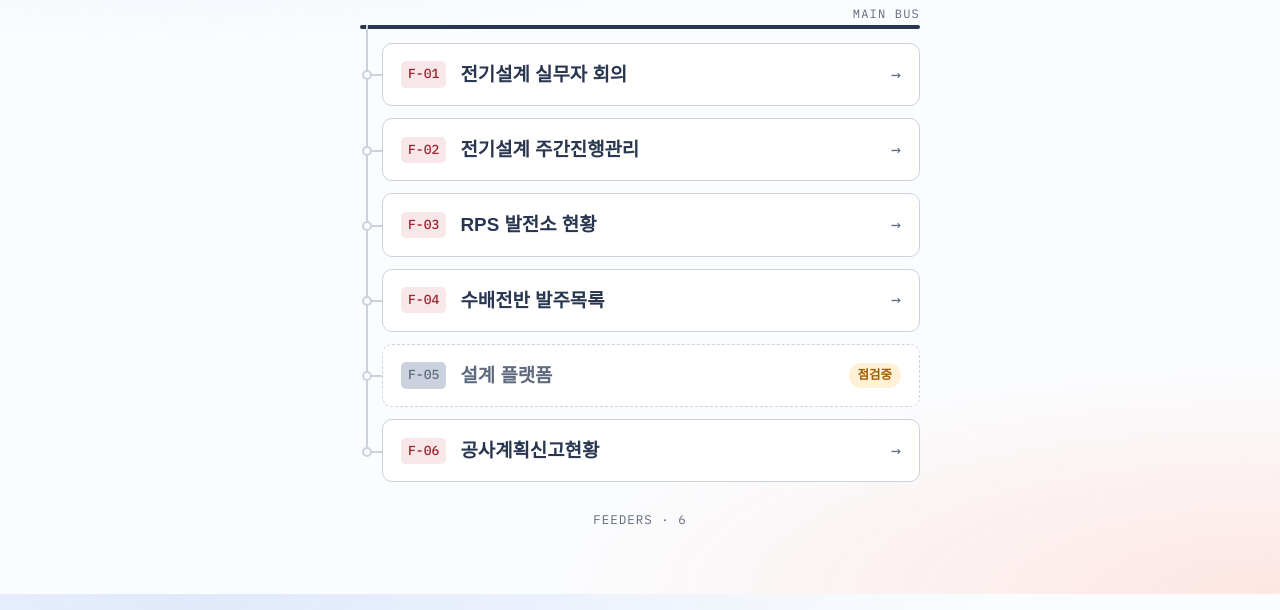
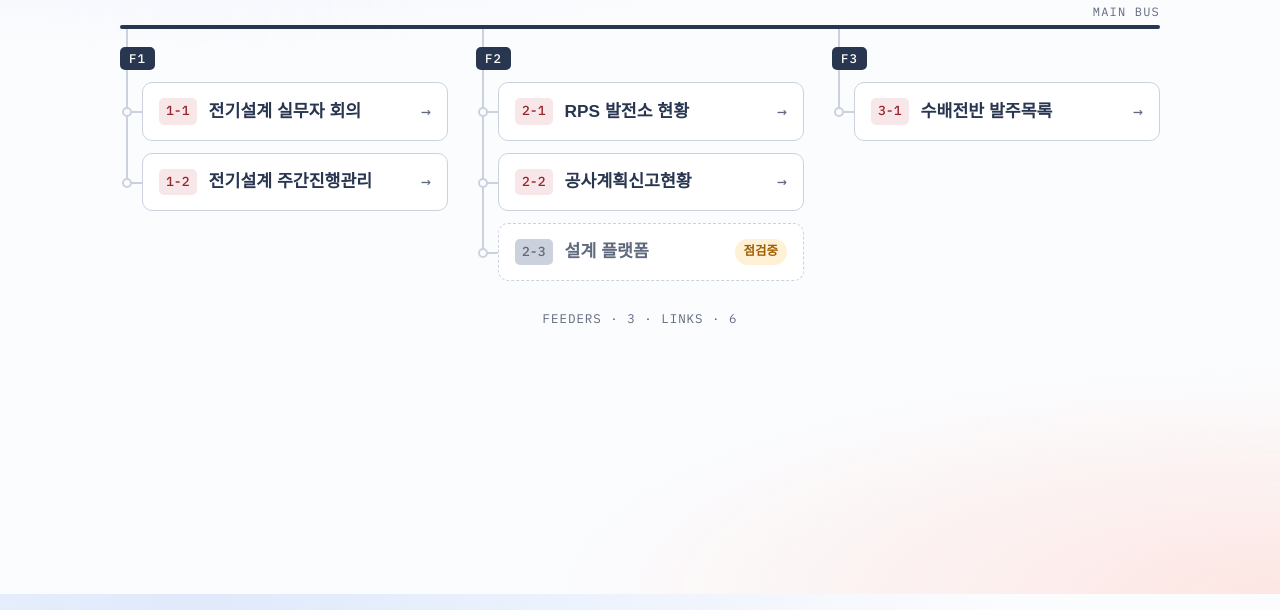
Before and after one commit to hyj53042-dev/grandsun-links, a plain HTML site: page index.html in a window 1280 px wide. Shown: the part 206-816 px from the top of the page. Drawn offline with Linux system fonts and the light colour scheme; a web font is replaced by a local one.

Commit message:
링크를 피더 3개(F1·F2·F3)로 분기, 피더별 번호 적용
Co-Authored-By: Claude Opus 5.5 <noreply@anthropic.com>
Claude-Session: https://claude.ai/code/session_01BxA8UfMmYH7Qnp4njSa2ea

```diff
--- a/index.html
+++ b/index.html
@@ -3,7 +3,7 @@
 <link rel="preconnect" href="https://fonts.gstatic.com" crossorigin>
 <link rel="stylesheet" href="https://fonts.googleapis.com/css2?family=IBM+Plex+Sans+KR:wght@400;500;700&family=IBM+Plex+Mono:wght@400;500&display=swap">
 <style>
-/* Layout: 단선결선도 콘셉트 — 상단 모선(BUS)에서 각 링크가 피더(F-01, F-02…)로 분기 */
+/* Layout: 단선결선도 콘셉트 — 상단 모선(BUS)에서 피더 3개(F1·F2·F3)로 분기, 각 피더 아래 링크(1-1, 1-2…) */
 :root {
   --bg: #fbfcfe;
   --glow-1: #dfe9fb;
@@ -54,7 +54,7 @@ body {
   padding-inline: 16px;
   padding-block: 48px 64px;
 }
-.wrap { max-width: 560px; margin: 0 auto; display: flex; flex-direction: column; gap: 28px; }
+.wrap { max-width: 1040px; margin: 0 auto; display: flex; flex-direction: column; gap: 28px; }
 
 header { display: flex; flex-direction: column; align-items: center; gap: 14px; text-align: center; }
 .logo { width: min(320px, 85%); height: auto; max-width: 100%; }
@@ -72,20 +72,29 @@ h1 {
 }
 
 /* 모선 + 피더 */
-.bus { position: relative; padding-top: 18px; }
+.bus { position: relative; padding-top: 22px; }
 .bus::before {
   content: ""; position: absolute; top: 0; left: 0; right: 0; height: 4px;
   background: var(--ink); border-radius: 2px;
 }
 .bus-label {
-  position: absolute; top: -20px; right: 0;
+  position: absolute; top: -22px; right: 0;
   font-family: var(--font-mono); font-size: 0.75rem; letter-spacing: 0.1em; color: var(--muted);
 }
-ul { list-style: none; margin: 0; padding: 0 0 0 22px; display: flex; flex-direction: column; gap: 12px; position: relative; }
-ul::before {
-  content: ""; position: absolute; left: 6px; top: -18px; bottom: 30px;
+.feeders { display: grid; grid-template-columns: repeat(3, minmax(0, 1fr)); gap: 28px; align-items: start; }
+.feeder { position: relative; min-width: 0; display: flex; flex-direction: column; gap: 12px; }
+.feeder-head {
+  align-self: flex-start; position: relative; z-index: 1;
+  font-family: var(--font-mono); font-size: 0.78rem; font-weight: 500; letter-spacing: 0.08em;
+  padding: 2px 9px; border-radius: 5px;
+  background: var(--ink); color: var(--panel);
+}
+/* 모선 → 피더 수직선 */
+.feeder::before {
+  content: ""; position: absolute; left: 6px; top: -18px; bottom: 28px;
   width: 2px; background: var(--line);
 }
+ul { list-style: none; margin: 0; padding: 0 0 0 22px; display: flex; flex-direction: column; gap: 12px; }
 li { position: relative; }
 li::before {
   content: ""; position: absolute; left: -16px; top: 50%; width: 16px; height: 2px; background: var(--line);
@@ -94,11 +103,16 @@ li::after {
   content: ""; position: absolute; left: -20px; top: calc(50% - 4px);
   width: 6px; height: 6px; border-radius: 50%; background: var(--bg); border: 2px solid var(--line);
 }
+@media (max-width: 820px) {
+  .feeders { grid-template-columns: 1fr; gap: 26px; }
+  .feeder::before { top: 0; }
+  .feeder:first-child::before { top: -18px; }
+}
 
 a.link, button.link {
   width: 100%; font: inherit; text-align: left; cursor: pointer;
-  display: flex; align-items: center; gap: 14px;
-  padding: 16px 18px;
+  display: flex; align-items: center; gap: 12px;
+  padding: 15px 16px;
   background: var(--panel);
   border: 1px solid var(--line);
   border-radius: 10px;
@@ -115,7 +129,7 @@ a.link:focus-visible, button.link:focus-visible, .modal-btn:focus-visible { outl
   font-variant-numeric: tabular-nums;
 }
 .txt { min-width: 0; flex: 1; display: flex; flex-direction: column; }
-.name { font-weight: 700; font-size: 1.18rem; }
+.name { font-weight: 700; font-size: 1.08rem; line-height: 1.35; }
 .desc { font-size: 0.92rem; color: var(--muted); }
 .arrow { flex: none; color: var(--muted); font-family: var(--font-mono); }
 a.link:hover .arrow { color: var(--accent); }
@@ -171,7 +185,7 @@ footer {
 
   <nav class="bus" aria-label="링크 목록">
     <span class="bus-label">MAIN BUS</span>
-    <ul id="list"></ul>
+    <div class="feeders" id="feeders"></div>
   </nav>
 
   <footer id="count"></footer>
@@ -188,23 +202,35 @@ footer {
 
 <script>
 /* ============================================================
-   링크 추가 방법: 아래 LINKS 배열에 한 줄씩 추가하세요.
+   링크 추가 방법: 아래 FEEDERS 안에서 원하는 피더(F1·F2·F3)의
+   links 배열에 한 줄씩 추가하세요.
    { name: "표시 이름", url: "https://...", desc: "설명(선택)" },
-   순서대로 F-01, F-02 … 번호가 자동으로 붙습니다.
+   번호는 피더별로 1-1, 1-2 … / 2-1, 2-2 … 처럼 자동으로 붙습니다.
    잠시 막아두려면 maintenance: true 를 붙이세요. (링크는 그대로 남고,
    클릭하면 "점검중" 팝업만 뜹니다. 다시 열 때는 그 부분만 지우면 됩니다.)
    ============================================================ */
-const LINKS = [
-  { name: "전기설계 실무자 회의", url: "https://claude.ai/artifact/13RBgjcJANkTMdmEvCHrkB" },
-  { name: "전기설계 주간진행관리", url: "https://claude.ai/artifact/J9xHhEvhPr8gqMLSNcFGkL" },
-  { name: "RPS 발전소 현황",    url: "https://claude.ai/artifact/UREY5KEr81nUURp6RSV6ju" },
-  { name: "수배전반 발주목록",   url: "https://claude.ai/artifact/4Vf3eFXJwbaNkF1jNzjZcN" },
-  { name: "설계 플랫폼",      url: "https://grandsun.hyj53042.workers.dev/", maintenance: true },
-  { name: "공사계획신고현황", url: "https://claude.ai/code/artifact/345e71bc-3280-4e3e-9758-4949aa667118" },
+const FEEDERS = [
+  { // F1 · 좌측
+    links: [
+      { name: "전기설계 실무자 회의",  url: "https://claude.ai/artifact/13RBgjcJANkTMdmEvCHrkB" },
+      { name: "전기설계 주간진행관리", url: "https://claude.ai/artifact/J9xHhEvhPr8gqMLSNcFGkL" },
+    ],
+  },
+  { // F2 · 중앙
+    links: [
+      { name: "RPS 발전소 현황",  url: "https://claude.ai/artifact/UREY5KEr81nUURp6RSV6ju" },
+      { name: "공사계획신고현황", url: "https://claude.ai/code/artifact/345e71bc-3280-4e3e-9758-4949aa667118" },
+      { name: "설계 플랫폼",      url: "https://grandsun.hyj53042.workers.dev/", maintenance: true },
+    ],
+  },
+  { // F3 · 우측
+    links: [
+      { name: "수배전반 발주목록", url: "https://claude.ai/artifact/4Vf3eFXJwbaNkF1jNzjZcN" },
+    ],
+  },
 ];
 
-const list = document.getElementById("list");
-LINKS.forEach((l, i) => {
+function makeLink(l, code) {
   const li = document.createElement("li");
   let a;
   if (l.maintenance) {
@@ -216,7 +242,7 @@ LINKS.forEach((l, i) => {
     a.className = "link"; a.href = l.url; a.target = "_blank"; a.rel = "noopener";
   }
   const tag = document.createElement("span");
-  tag.className = "tag"; tag.textContent = "F-" + String(i + 1).padStart(2, "0");
+  tag.className = "tag"; tag.textContent = code;
   const txt = document.createElement("span"); txt.className = "txt";
   const name = document.createElement("span"); name.className = "name"; name.textContent = l.name;
   txt.appendChild(name);
@@ -224,7 +250,20 @@ LINKS.forEach((l, i) => {
   let end;
   if (l.maintenance) { end = document.createElement("span"); end.className = "badge"; end.textContent = "점검중"; }
   else { end = document.createElement("span"); end.className = "arrow"; end.textContent = "→"; end.setAttribute("aria-hidden", "true"); }
-  a.append(tag, txt, end); li.appendChild(a); list.appendChild(li);
+  a.append(tag, txt, end); li.appendChild(a);
+  return li;
+}
+
+const feedersEl = document.getElementById("feeders");
+let total = 0;
+FEEDERS.forEach((f, fi) => {
+  const col = document.createElement("section");
+  col.className = "feeder"; col.setAttribute("aria-label", "피더 " + (fi + 1));
+  const head = document.createElement("span");
+  head.className = "feeder-head"; head.textContent = "F" + (fi + 1);
+  const ul = document.createElement("ul");
+  f.links.forEach((l, li) => { ul.appendChild(makeLink(l, (fi + 1) + "-" + (li + 1))); total++; });
+  col.append(head, ul); feedersEl.appendChild(col);
 });
 const modal = document.getElementById("modal");
 const modalClose = document.getElementById("modal-close");
@@ -239,5 +278,5 @@ modalClose.addEventListener("click", closeModal);
 modal.addEventListener("click", (e) => { if (e.target === modal) closeModal(); });
 document.addEventListener("keydown", (e) => { if (e.key === "Escape" && !modal.hidden) closeModal(); });
 
-document.getElementById("count").textContent = "FEEDERS · " + LINKS.length;
+document.getElementById("count").textContent = "FEEDERS · " + FEEDERS.length + "  ·  LINKS · " + total;
 </script>
```
Also changed, not shown: 1 other file.
